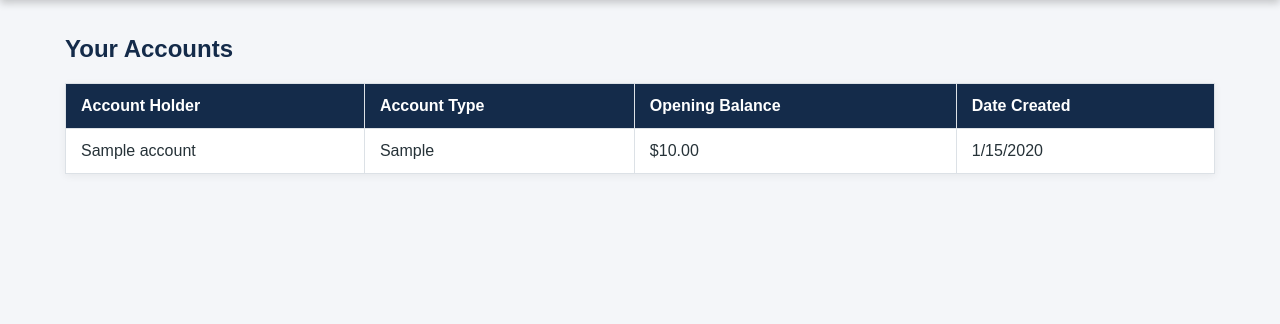
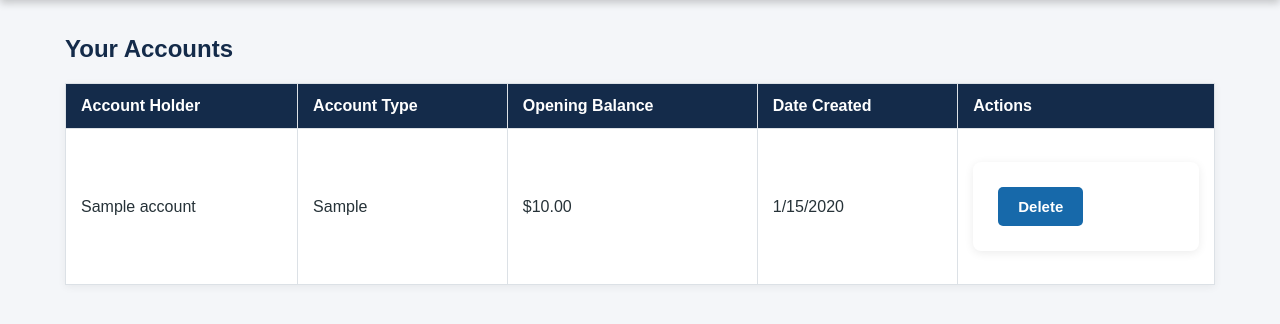
Before and after one commit to Imperfect-Key478/INFR-3120-Final-Project---Darius-and-Benjamin, a Node server app: template views/viewaccount.ejs in a window 1280 px wide. Shown: the part 100-424 px from the top of the page. Run offline with Node 20, Linux system fonts and the light colour scheme; the template is opened without the code that fills it: most values are stand-ins (such as "Sample title", 1, 10 or a date in 2020); some libraries are stand-ins or nearby versions.

Commit message:
Added delete function to accounts

```diff
--- a/views/viewaccount.ejs
+++ b/views/viewaccount.ejs
@@ -38,6 +38,7 @@
                         <th>Account Type</th>
                         <th>Opening Balance</th>
                         <th>Date Created</th>
+                        <th>Actions</th>
                     </tr>
                 </thead>
 
@@ -48,6 +49,12 @@
                             <td><%= account.accountType %></td>
                             <td>$<%= Number(account.balance).toFixed(2) %></td>
                             <td><%= new Date(account.createdAt).toLocaleDateString() %></td>
+                            <td>
+                                <form action="/deleteaccount/<%= account._id %>" method="POST"
+                                  onsubmit="return confirm('Are you sure you want to delete this account?');">
+                                 <button type="submit">Delete</button>
+                                 </form>
+                            </td>
                         </tr>
                     <% }); %>
                 </tbody>
```
Also changed, not shown: routes/index.js (+18 -1 lines).
